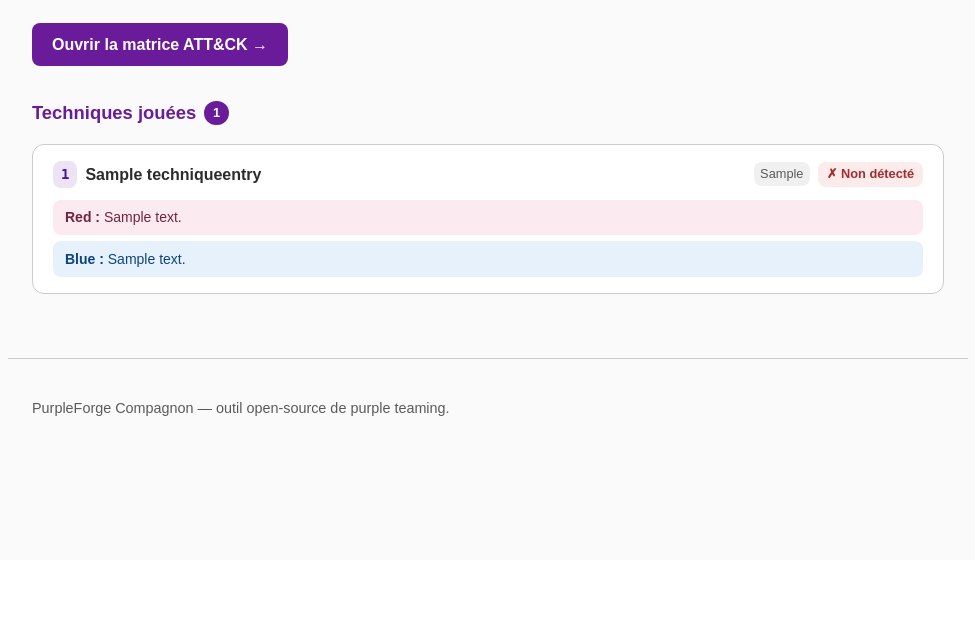
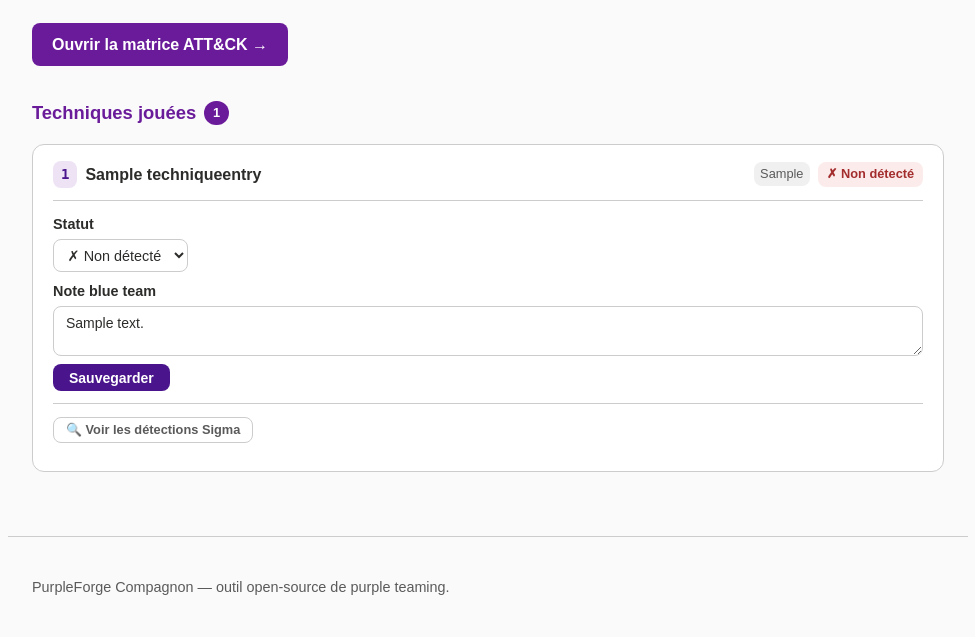
Before and after one commit to Yeni-raamia/purpleforge-compagnon, a FastAPI app: page /campaigns/1 in a window 1280 px wide. Shown: the part 240-877 px from the top of the page, without its empty margins (152-1127 px from the left). Before the commit the page ends 656 px from the top, so only its background shows below. Run offline with FastAPI, Linux system fonts and the light colour scheme; tables that the repository leaves empty hold one stand-in row (values such as "Sample post"); some libraries are stand-ins or nearby versions.

Commit message:
Phase 2A+B : détections Sigma + mise à jour statut/note blue team
Service sigma.py : télécharge et indexe 2910 règles SigmaHQ
(393 techniques couvertes). Affichage HTMX à la demande : règles,
logs requis, YAML repliable. Route /techniques/{id}/sigma retourne
un fragment HTML injecté sans rechargement.
Route POST /techniques/{id} : mise à jour statut + note blue team,
retourne la carte technique mise à jour (HTMX swap outerHTML).
Templates partials : technique_card.html, sigma_rules.html.

Co-Authored-By: Claude Opus 4.7 <noreply@anthropic.com>

```diff
--- a/app/main.py
+++ b/app/main.py
@@ -15,6 +15,7 @@ from fastapi.templating import Jinja2Templates
 from app.database import create_db_and_tables
 import app.models  # noqa: F401 — importe Campaign + TechniqueEntry pour que create_all les connaisse
 from app.routes import campaigns as campaigns_router
+from app.routes import techniques as techniques_router
 
 # Dossier de base = le dossier "app" où se trouve ce fichier.
 # On s'en sert pour retrouver "templates" et "static" de façon fiable,
@@ -42,6 +43,7 @@ app.mount("/static", StaticFiles(directory=BASE_DIR / "static"), name="static")
 
 # On enregistre les routes des campagnes (préfixe /campaigns).
 app.include_router(campaigns_router.router)
+app.include_router(techniques_router.router)
 
 
 @app.get("/", response_class=HTMLResponse)
--- a/app/static/style.css
+++ b/app/static/style.css
@@ -360,6 +360,141 @@ body {
 
 .empty-state h1 { font-size: 3rem; margin-bottom: 0.5rem; }
 
+/* ------------------- Formulaire de mise à jour d'une technique ------------------- */
+.update-form {
+  margin-top: 0.75rem;
+  display: flex;
+  flex-direction: column;
+  gap: 0.5rem;
+  padding-top: 0.75rem;
+  border-top: 1px solid var(--bordure);
+}
+
+.update-form__row {
+  display: flex;
+  flex-direction: column;
+  gap: 0.2rem;
+}
+
+.form-select {
+  border: 1px solid var(--bordure);
+  border-radius: var(--rayon);
+  padding: 0.4rem 0.6rem;
+  font-family: Arial, sans-serif;
+  font-size: 0.9rem;
+  color: var(--texte);
+  background: var(--blanc);
+  width: fit-content;
+}
+
+.form-select:focus {
+  outline: 2px solid var(--violet);
+  border-color: var(--violet);
+}
+
+.form-textarea--sm { min-height: 50px; font-size: 0.875rem; }
+
+.btn--save {
+  background-color: var(--violet-fonce);
+  color: var(--blanc);
+  padding: 0.35rem 1rem;
+  border-radius: var(--rayon);
+  border: none;
+  font-family: Arial, sans-serif;
+  font-size: 0.875rem;
+  font-weight: 600;
+  cursor: pointer;
+  width: fit-content;
+}
+
+.btn--save:hover { background-color: var(--violet); }
+
+/* ------------------- Section Sigma ------------------- */
+.sigma-section {
+  margin-top: 0.75rem;
+  padding-top: 0.75rem;
+  border-top: 1px solid var(--bordure);
+}
+
+.btn--sigma {
+  background: transparent;
+  border: 1px solid var(--bordure);
+  color: var(--texte-secondaire);
+  padding: 0.3rem 0.75rem;
+  border-radius: var(--rayon);
+  font-size: 0.8rem;
+  font-family: Arial, sans-serif;
+  cursor: pointer;
+}
+
+.btn--sigma:hover { border-color: var(--violet); color: var(--violet); }
+
+/* Indicateur de chargement HTMX (visible pendant la requête). */
+.htmx-indicator { display: none; }
+.htmx-request .htmx-indicator { display: inline; }
+.sigma-spinner { font-size: 0.8rem; color: var(--texte-secondaire); margin-left: 0.5rem; }
+
+.sigma-results { margin-top: 0.75rem; }
+
+/* Liste de règles Sigma. */
+.sigma-rule-list { list-style: none; padding: 0; margin: 0; display: flex; flex-direction: column; gap: 0.75rem; }
+
+.sigma-rule {
+  background: #F8F4FC;
+  border: 1px solid #D1B3E8;
+  border-radius: var(--rayon);
+  padding: 0.75rem;
+}
+
+.sigma-rule__header { display: flex; align-items: center; gap: 0.5rem; flex-wrap: wrap; margin-bottom: 0.3rem; }
+
+.sigma-rule__title { color: var(--violet-fonce); font-size: 0.9rem; }
+
+.sigma-rule__desc { font-size: 0.8rem; color: var(--texte-secondaire); margin: 0.3rem 0 0.5rem; }
+
+/* Badges de niveau de sévérité. */
+.sigma-level {
+  font-size: 0.75rem;
+  font-weight: 600;
+  padding: 0.1rem 0.4rem;
+  border-radius: var(--rayon);
+}
+
+.sigma-level--critical, .sigma-level--high { background: #FCEBEB; color: #A32D2D; }
+.sigma-level--medium { background: #FAEEDA; color: #854F0B; }
+.sigma-level--low, .sigma-level--informational { background: #E1F5EE; color: #085041; }
+
+/* Logs requis. */
+.sigma-logs { font-size: 0.8rem; margin-bottom: 0.5rem; }
+.sigma-logs__label { color: var(--texte-secondaire); }
+.sigma-logs__value { font-weight: 600; color: var(--texte); }
+
+/* Bloc YAML repliable. */
+.sigma-yaml-details summary {
+  font-size: 0.8rem;
+  color: var(--violet);
+  cursor: pointer;
+  user-select: none;
+  margin-bottom: 0.4rem;
+}
+
+.sigma-yaml {
+  background: #1E1E1E;
+  color: #D4D4D4;
+  font-family: monospace;
+  font-size: 0.78rem;
+  padding: 0.75rem;
+  border-radius: var(--rayon);
+  overflow-x: auto;
+  white-space: pre;
+  max-height: 300px;
+  overflow-y: auto;
+  margin: 0;
+}
+
+.sigma-empty { font-size: 0.875rem; color: var(--texte-secondaire); }
+.sigma-empty a { color: var(--violet); }
+
 /* ------------------- Matrice ATT&CK ------------------- */
 
 /* Barre de tactiques : défilement horizontal si nécessaire. */
--- a/app/templates/campaigns/detail.html
+++ b/app/templates/campaigns/detail.html
@@ -29,31 +29,10 @@
   {% if techniques %}
   <div class="technique-list">
     {% for t in techniques %}
-    <div class="technique-card">
-      <div class="technique-card__header">
-        <span class="attack-id">{{ t.attack_id }}</span>
-        <span class="technique-name">{{ t.name }}</span>
-        <span class="tactic-badge">{{ t.tactic }}</span>
-        <!-- Statut : toujours accompagné du texte (accessibilité) -->
-        {% if t.status.value == 'detecte' %}
-          <span class="status-badge status-badge--ok">✓ Détecté</span>
-        {% elif t.status.value == 'a_construire' %}
-          <span class="status-badge status-badge--warn">⚠ À construire</span>
-        {% else %}
-          <span class="status-badge status-badge--danger">✗ Non détecté</span>
-        {% endif %}
-      </div>
-      {% if t.red_note or t.blue_note %}
-      <div class="technique-card__notes">
-        {% if t.red_note %}
-        <div class="note note--red"><strong>Red :</strong> {{ t.red_note }}</div>
-        {% endif %}
-        {% if t.blue_note %}
-        <div class="note note--blue"><strong>Blue :</strong> {{ t.blue_note }}</div>
-        {% endif %}
-      </div>
-      {% endif %}
-    </div>
+      <!-- with crée des variables locales transmises au partial inclus. -->
+      {% with technique=t, campaign_id=campaign.id %}
+        {% include "campaigns/partials/technique_card.html" %}
+      {% endwith %}
     {% endfor %}
   </div>
   {% else %}
--- /dev/null
+++ b/app/templates/campaigns/partials/technique_card.html
@@ -0,0 +1,77 @@
+<!-- Carte d'une technique (partielle HTMX).
+     Utilisée dans la page de détail ET retournée après mise à jour du statut.
+     La balise conteneur porte l'id "tech-{technique.id}" pour que HTMX puisse
+     remplacer précisément cette carte. -->
+<div class="technique-card" id="tech-{{ technique.id }}">
+
+  <!-- En-tête : identifiant, nom, tactique, statut actuel -->
+  <div class="technique-card__header">
+    <span class="attack-id">{{ technique.attack_id }}</span>
+    <span class="technique-name">{{ technique.name }}</span>
+    <span class="tactic-badge">{{ technique.tactic }}</span>
+
+    {% if technique.status.value == 'detecte' %}
+      <span class="status-badge status-badge--ok">✓ Détecté</span>
+    {% elif technique.status.value == 'a_construire' %}
+      <span class="status-badge status-badge--warn">⚠ À construire</span>
+    {% else %}
+      <span class="status-badge status-badge--danger">✗ Non détecté</span>
+    {% endif %}
+  </div>
+
+  <!-- Formulaire de mise à jour : statut + note blue team -->
+  <!-- hx-post : envoi HTMX ; hx-target : remplace toute cette carte -->
+  <form
+    class="update-form"
+    hx-post="/campaigns/{{ campaign_id }}/techniques/{{ technique.id }}"
+    hx-target="#tech-{{ technique.id }}"
+    hx-swap="outerHTML"
+  >
+    <div class="update-form__row">
+      <label class="form-label" for="status-{{ technique.id }}">Statut</label>
+      <select class="form-select" id="status-{{ technique.id }}" name="status">
+        <option value="non_detecte"
+          {% if technique.status.value == 'non_detecte' %}selected{% endif %}>
+          ✗ Non détecté
+        </option>
+        <option value="a_construire"
+          {% if technique.status.value == 'a_construire' %}selected{% endif %}>
+          ⚠ À construire
+        </option>
+        <option value="detecte"
+          {% if technique.status.value == 'detecte' %}selected{% endif %}>
+          ✓ Détecté
+        </option>
+      </select>
+    </div>
+
+    <div class="update-form__row">
+      <label class="form-label" for="note-{{ technique.id }}">Note blue team</label>
+      <textarea
+        class="form-input form-textarea form-textarea--sm"
+        id="note-{{ technique.id }}"
+        name="blue_note"
+        placeholder="Règle créée, log activé, observation…"
+        rows="2"
+      >{{ technique.blue_note }}</textarea>
+    </div>
+
+    <button type="submit" class="btn btn--save">Sauvegarder</button>
+  </form>
+
+  <!-- Section des règles Sigma (chargée à la demande via HTMX) -->
+  <div class="sigma-section">
+    <button
+      class="btn btn--sigma"
+      hx-get="/campaigns/{{ campaign_id }}/techniques/{{ technique.id }}/sigma"
+      hx-target="#sigma-{{ technique.id }}"
+      hx-swap="innerHTML"
+      hx-indicator="#sigma-spinner-{{ technique.id }}"
+    >
+      🔍 Voir les détections Sigma
+    </button>
+    <span id="sigma-spinner-{{ technique.id }}" class="htmx-indicator sigma-spinner">⏳ Chargement…</span>
+    <div id="sigma-{{ technique.id }}" class="sigma-results"></div>
+  </div>
+
+</div>
--- a/requirements.txt
+++ b/requirements.txt
@@ -3,7 +3,8 @@
 # au moment où on s'en servira vraiment.
 
 fastapi            # le framework web (gère les pages et l'API)
-requests           # téléchargement des données ATT&CK depuis GitHub MITRE
+requests           # téléchargement des données ATT&CK et Sigma depuis GitHub
+pyyaml             # lecture des fichiers de règles Sigma (format YAML)
 uvicorn            # le serveur qui fait tourner l'appli en local
 sqlmodel           # ORM : fait le lien entre Python et la base de données
 jinja2             # le moteur de gabarits HTML (templates)
```
Also changed, not shown: app/routes/techniques.py (added, +83 -0 lines), app/services/sigma.py (added, +181 -0 lines), app/templates/campaigns/partials/sigma_rules.html (added, +39 -0 lines).
